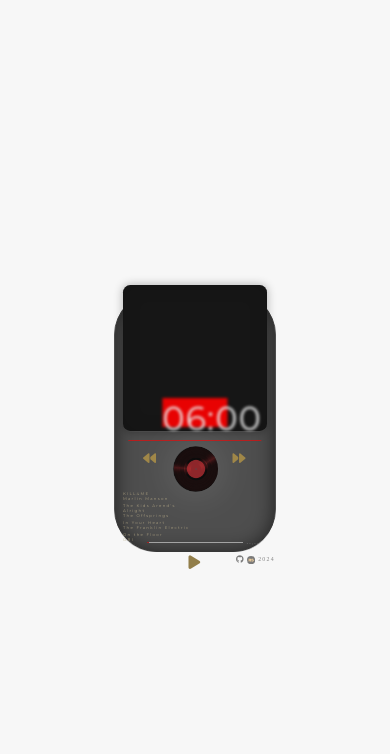
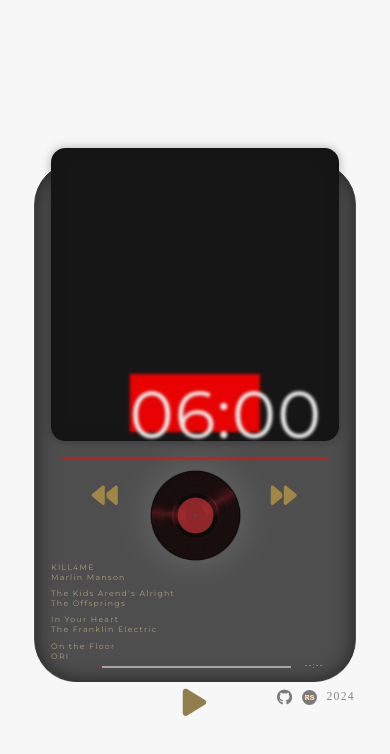
Before and after one commit to vitalikozhar/rsschool-cv, a plain HTML site: page js30AudioPlayer/index.html in a window 390 px wide. Drawn offline with Linux system fonts and the light colour scheme.

Commit message:
feat: add support for screen resolutions of 300px and above

```diff
--- a/js30AudioPlayer/css/index.css
+++ b/js30AudioPlayer/css/index.css
@@ -648,3 +648,167 @@ footer{
   font-size: 1.5vw;
 }
 }
+
+@media (max-width: 900px) {
+  .outside-frame{
+    width: 82.2vw;
+    height: 132.74vw;
+    border-radius: 43px;
+  }
+  .add-gradient{
+    width: 82.2vw;
+    height: 132.74vw;
+    border-radius: 40px;
+  }
+  .frame{
+    width: 82vw;
+    height: 133vw;
+    border-radius: 40px;
+  }
+  .flash{
+    width: 70vw;
+    height: 2.8vw;
+    bottom: 56vw;
+  }
+  .flash2{
+    width: 68.4vw;
+    height: 0.2vw;
+    bottom: 57vw;
+  }
+  .frameTime{
+    width: 33.4vw;
+    height: 15vw;
+    top: 54vw;
+    filter: blur(0.4vw);
+  }
+  .current-time{
+    font-size: 17vw;
+  }
+
+  .main{
+    margin-top: -3.8vw;
+    gap: 1.6vw;
+  }
+  .control-panel{
+    height: 13.4vw;
+  }
+  .inner-case{
+    height: 75.08vw;
+  }
+  .addPhoto{
+    height: 75.08vw;
+  }
+  .info-line{
+    height: 5.01vw;
+  }
+  .line{
+    font-size: 4vw;
+  }
+  .line-pre{
+    font-size: 2vw;
+  }
+  .inner-ring{
+    width: 23.4vw;
+    height: 23.4vw;
+  }
+  .fa-play{
+    font-size: 8vw;
+    top: 101%;
+  }
+  .fa-pause{
+    font-size: 9vw;
+    top: 99%;
+    left: 50.6%;
+  }
+  .fa-backward{
+    font-size: 6.68vw;
+  }
+  .fa-forward{
+    font-size: 6.68vw;
+  }
+  footer{
+    height: 36vw;
+  }
+  .music-list{
+    height: 27vw;
+  }
+  .composition1,
+  .composition2,
+  .composition3,
+  .composition4{
+    font-size: 2vw;
+  }
+
+  .box1,
+  .box2,
+  .box3,
+  .box4{
+    margin-left: 1vw;
+    width: 0.1vw;
+  }
+  .bar {
+    width: 0.8vw;
+    margin-left: 2vw;
+  }
+
+  .bar1 {
+    height: 0.2vw;
+  }
+
+  .bar2 {
+    height: 0.4vw;
+  }
+
+  .bar3 {
+    height: 0.5vw;
+  }
+
+  .bar4 {
+    height: 0.44vw;
+  }
+  .timeSongLine{
+    bottom: 2.4vw;
+  }
+  .timeSongLine-progress-bar::-webkit-slider-thumb {
+    width: 0.8vw;
+    height: 0.6vw;
+  }
+  .current-song-time{
+    bottom: 0.5vw;
+    font-size: 2vw;
+  }
+  .full-song-time{
+    right: 8vw;
+    bottom: 3vw;
+    font-size:2vw;
+  }
+  .logo{
+    bottom: -6vw;
+  }
+  .logo-list{
+    width: 20vw;
+    height: 4vw;
+  }
+  .github-link{
+    width: 4vw;
+    height: 4vw;
+  }
+  .github-link a{
+    width: 4vw;
+    height: 4vw;
+  }
+  .fa-brands{
+    font-size: 4vw;
+  }
+  .linkRS{
+    width: 4vw;
+    height: 4vw;
+  }
+  .linkRS a{
+    width: 4vw;
+    height: 4vw;
+  }
+  .year{
+    font-size: 3vw;
+  }
+  }
```
